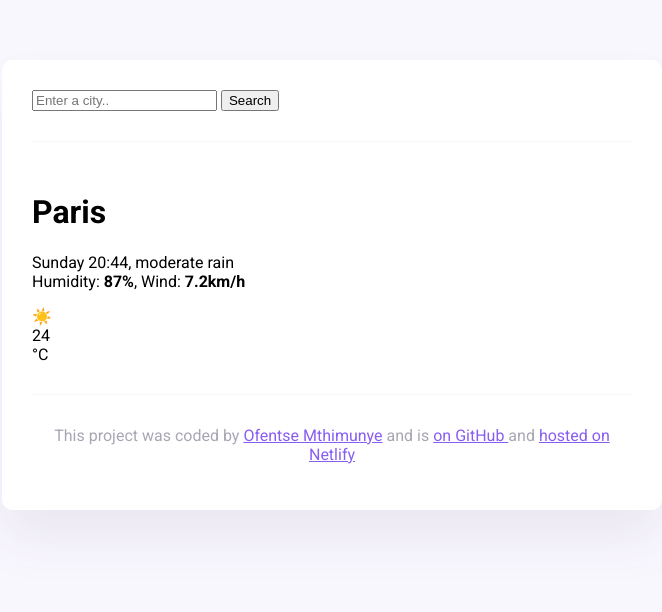
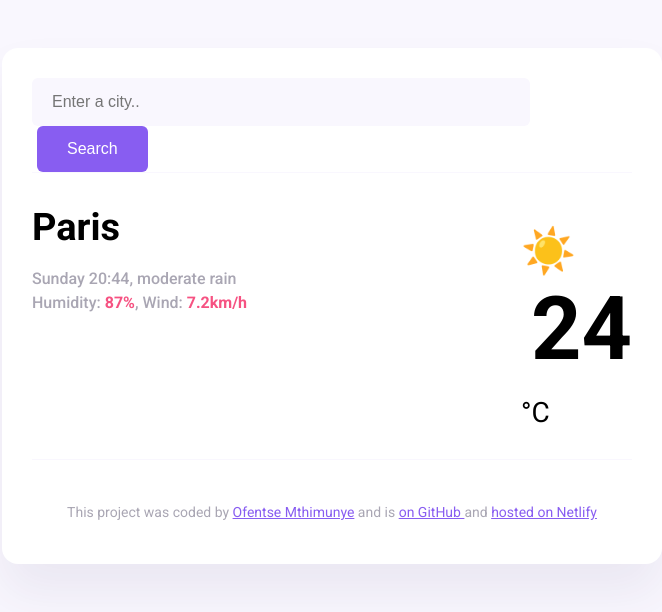
Before and after one commit to ofentseEsth23/GitHub-Hosting-weather-app-homework, a plain HTML site: page index.html in a window 1280 px wide. Shown: the whole page, without its empty margins (308-970 px from the left). Drawn offline with nearby package versions, Linux system fonts and the light colour scheme; files that its build step writes are made by us from their sources; files whose address does not match are found by name.

Commit message:
editing the css

```diff
--- a/styles.css
+++ b/styles.css
@@ -10,36 +10,36 @@ body {
   .weather-app {
     background: white;
     max-width: 600px;
-    margin: 60px auto;
+    margin: 48px auto;
     padding: 30px;
-    border-radius: 10px;
+    border-radius: 16px;
     box-shadow: 0 30px 50px rgba(65, 50, 100, 0.08);
   }
 
   header {
     border-bottom: 1px solid #f9f7fe;
-    padding-bottom: 30px;
+    padding-bottom: 0 0 30px 0;
   }
 
-  .search-input {
+  .search-form-input {
     background-color: #f9f7fe;
     border: none;
     color: rgba(39, 33, 66, 0.4);
     font-size: 16px;
-    padding: 20px;
-    width: 75%;
+    padding: 15px 20px;
+    width: 83%;
     border-radius: 6px;
   }
 
-  .search-button {
+  .search-form-button {
     margin-left: 5px;
     font-size: 16px;
     background-color: #885df1;
     color: white;
     border: none;
-    padding: 20px;
+    padding: 15px 30px;
     line-height: 1;
-    border-radius: 5px;
+    border-radius: 6px;
   }
 
   main {
@@ -50,49 +50,50 @@ body {
     font-size: 48px;
   }
 
-  .current-weather {
+  .weather-app-data {
     display: flex;
     justify-content: space-between;
   }
 
-  .current-city {
+  .weather-app-city {
     font-size: 38px;
-    font-weight: 900;
+    line-height: 48px;
     margin: 0;
   }
-  .current-details {
+  .weather-app-details {
     color: rgba(39, 33, 66, 0.4);
     font-size: 16px;
-    font-weight: 400;
+    font-weight: 500;
     line-height: 24px;
   }
 
-  .current-details strong {
+  .weather-app-details strong {
     color: #f65282;
   }
 
-  .current-temperature-icon {
-    position: relative;
-    top: -8px;
-    font-size: 40px;
-    margin-right: 10px;
+  .weather-app-temperature-container{
+    display:flex;
+  }
+  .weather-app-icon {
+    font-size: 44px;
+    margin-top: 22px;
   }
 
-  .current-temperature-value {
-    font-size: 80px;
+  .weather-app-temperature {
+    font-size: 88px;
+    margin-left: 10px;
     font-weight: bold;
   }
 
-  .current-temperature-unit {
+  .weather-app-unit {
     font-size: 28px;
-    position: relative;
-    top: -38px;
+margin-top: 16px;
   }
 
   footer {
     border-top: 1px solid #f9f7fe;
     text-align: center;
-    padding-top: 15px;
-
+    padding: 30px 0 0 0;
+  font-size:14px;
     color: rgba(39, 33, 66, 0.4);
   }
```
